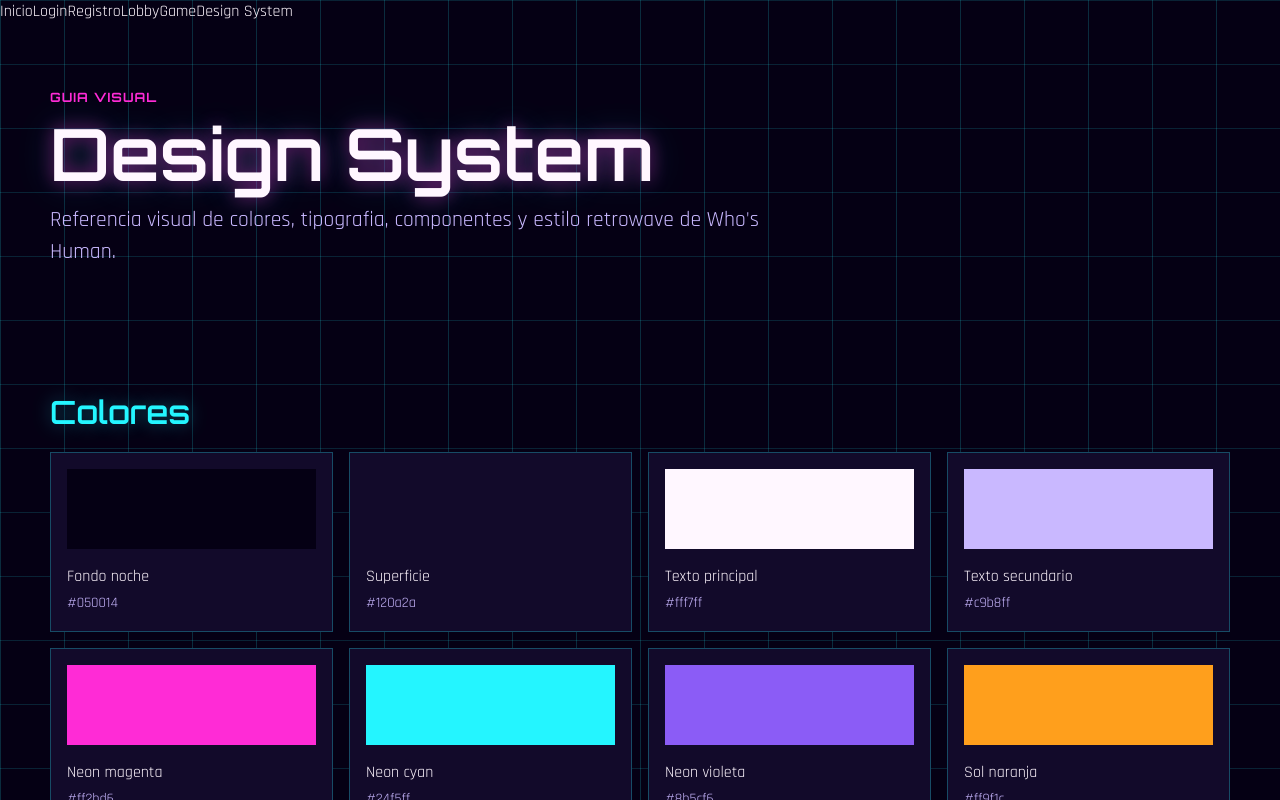
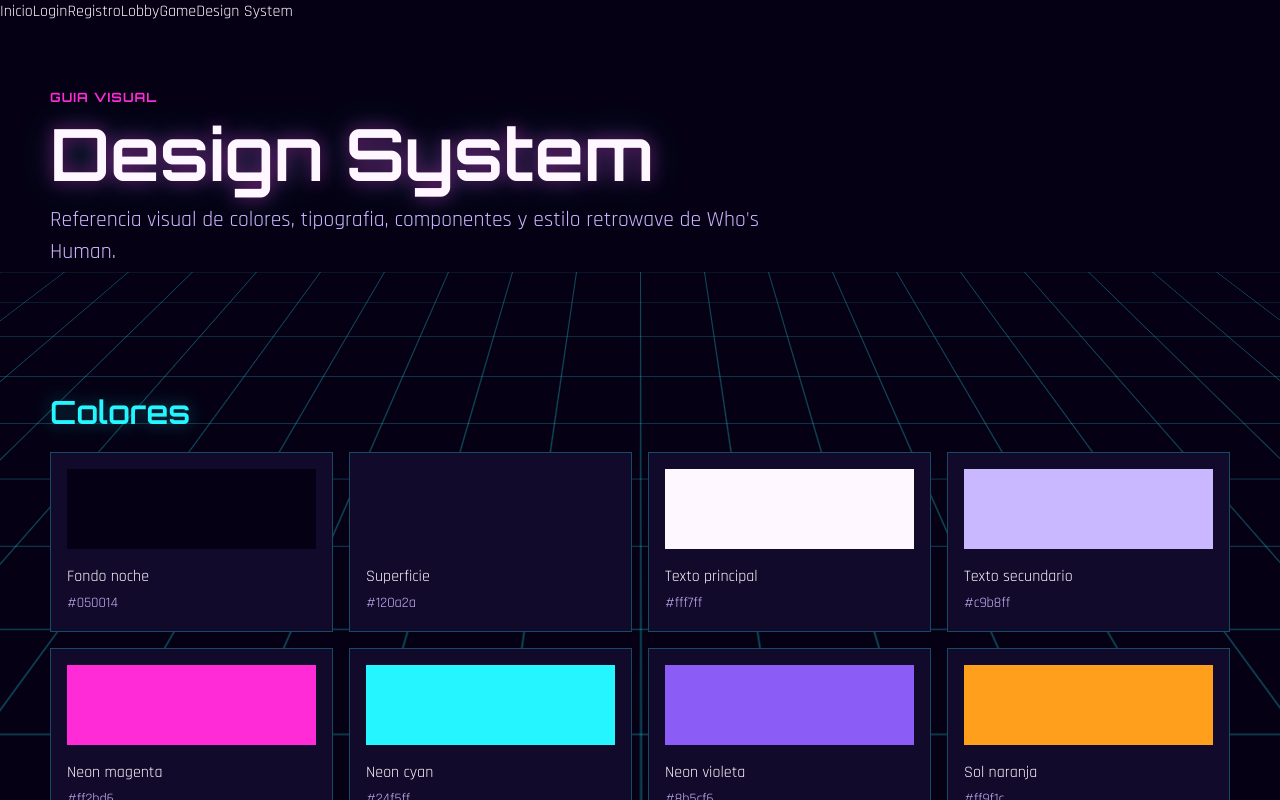
Before and after one commit to whoshuman/whoshuman, a React (Vite) app in the folder apps/frontend/: page /design-system in a window 1280 px wide. Shown: the top 800 px of the page. Built offline with nearby package versions, Linux system fonts and the light colour scheme.

Commit message:
style(frontend): ajusta rejilla retrowave de fondo

```diff
--- a/apps/frontend/src/index.css
+++ b/apps/frontend/src/index.css
@@ -30,13 +30,37 @@
 
 /* Establece el marco mínimo de la aplicación de escritorio. */
 body {
+  position: relative;
   margin: 0;
   min-width: 1024px;
   min-height: 100vh;
+  overflow-x: hidden;
+  background: var(--color-bg);
+  isolation: isolate;
+}
+
+/* Crea una rejilla con perspectiva para reforzar el estilo retrowave. */
+body::before {
+  content: "";
+  position: fixed;
+  z-index: 0;
+  top: 34vh;
+  left: 50%;
+  width: 180vw;
+  height: 90vh;
+  pointer-events: none;
   background:
-    linear-gradient(90deg, rgb(var(--color-neon-cyan-rgb) / 0.18) 1px, transparent 1px),
-    linear-gradient(rgb(var(--color-neon-cyan-rgb) / 0.14) 1px, transparent 1px), var(--color-bg);
+    linear-gradient(90deg, rgb(var(--color-neon-cyan-rgb) / 0.3) 1px, transparent 1px),
+    linear-gradient(rgb(var(--color-neon-cyan-rgb) / 0.24) 1px, transparent 1px);
   background-size: 4rem 4rem;
+  transform: translateX(-50%) perspective(56rem) rotateX(64deg);
+  transform-origin: top center;
+}
+
+/* Mantiene la aplicacion por encima de la rejilla decorativa del fondo. */
+#root {
+  position: relative;
+  z-index: 1;
 }
 
 /* Define el contenedor principal de cada pagina. */
```
